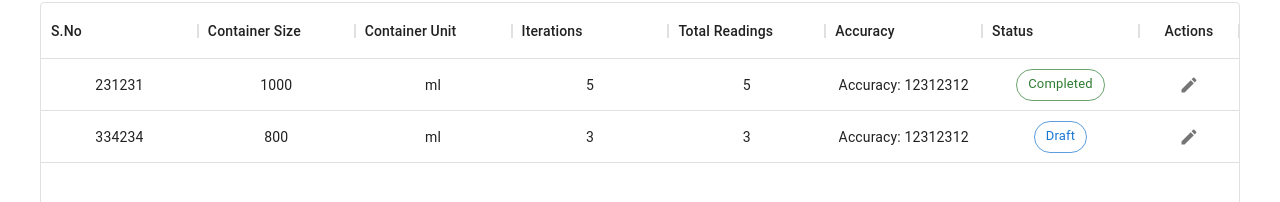
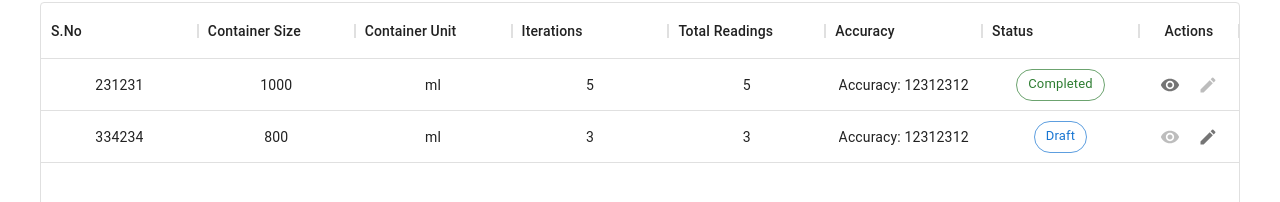
Before and after one commit to asadkhalid305/lab-sops-simulator, a React (Create React App) app: page /sops/pipette-calibration in a window 1280 px wide. Shown: the part 307-509 px from the top of the page. Built offline with nearby package versions, Linux system fonts and the light colour scheme.

Commit message:
added view icon

```diff
--- a/src/components/standard-operating-procedures/pipette-calibration/PipetteCalibrationHistoryList.js
+++ b/src/components/standard-operating-procedures/pipette-calibration/PipetteCalibrationHistoryList.js
@@ -6,8 +6,9 @@ import {
 } from "../../../pages/standard-operating-procedures/standardOperatingProceduresSlice";
 import { Chip } from "@mui/material";
 import { useEffect, useState } from "react";
+import { useLocation, useNavigate } from "react-router";
 import EditIcon from "@mui/icons-material/Edit";
-import { useLocation, useNavigate } from "react-router";
+import VisibilityIcon from "@mui/icons-material/Visibility";
 
 const getPipetteDataTableRows = (data) => {
   return data.map(({ id, config, readings, results, isCompleted }, idx) => {
@@ -19,6 +20,7 @@ const getPipetteDataTableRows = (data) => {
       readings: (readings || []).length,
       accuracy: `Accuracy: ${results.accuracy}`,
       status: isCompleted ? "Completed" : "Draft",
+      isCompleted: isCompleted,
     };
 
     return newObj;
@@ -96,7 +98,6 @@ export default function PipetteCalibrationDataTable(props) {
 
   const dispatch = useDispatch();
   useEffect(() => {
-    console.log(props);
     dispatch(getSopResults("pipette_calibration"));
   }, []);
 
@@ -119,13 +120,21 @@ export default function PipetteCalibrationDataTable(props) {
       headerName: "Actions",
       getActions: (params) => {
         console.log({ params });
-        return [
+        let availableActions = [
           <GridActionsCellItem
+            disabled={params.row.isCompleted === false}
+            icon={<VisibilityIcon />}
+            onClick={() => onEdit(params.row.id)}
+            label="View"
+          />,
+          <GridActionsCellItem
+            disabled={params.row.isCompleted === true}
             icon={<EditIcon />}
             onClick={() => onEdit(params.row.id)}
             label="Edit"
           />,
         ];
+        return availableActions;
       },
     },
   ];
```
